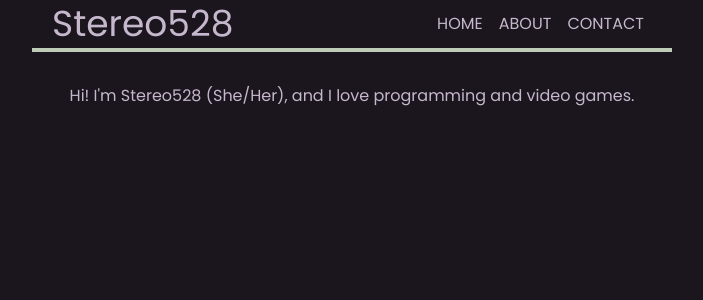
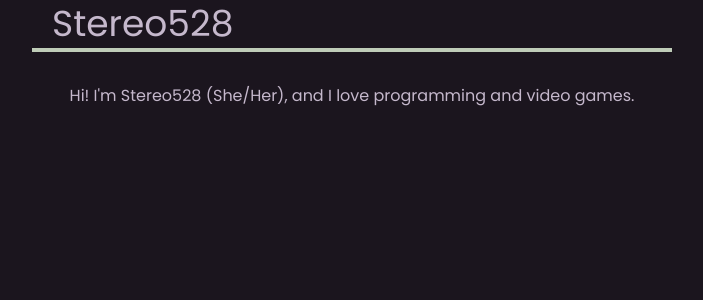
Before and after one commit to Stereo528/website-four-point-oh, a SvelteKit app: page / in a window 1280 px wide. Shown: the top 300 px of the page, without its empty margins (288-991 px from the left). Built offline with nearby package versions, Linux system fonts and the light colour scheme.

Commit message:
will fix?

```diff
--- a/src/routes/+page.svelte
+++ b/src/routes/+page.svelte
@@ -12,11 +12,6 @@
 
 <div class="justify-between flex p-1 items-center text-secondary border-b-4 border-primary-button px-5 mx-auto w-1/2">
     <h1 class="text-4xl text-secondary">Stereo528</h1>
-    <nav class="flex uppercase">
-    <a href="/" class="text-secondary p-2">Home</a>
-    <a href="/about" class="text-secondary p-2">About</a>
-    <a href="/contact" class="text-secondary p-2">Contact</a>
-</nav>
 </div>
 
 <div class="mt-8 text-secondary">
```
